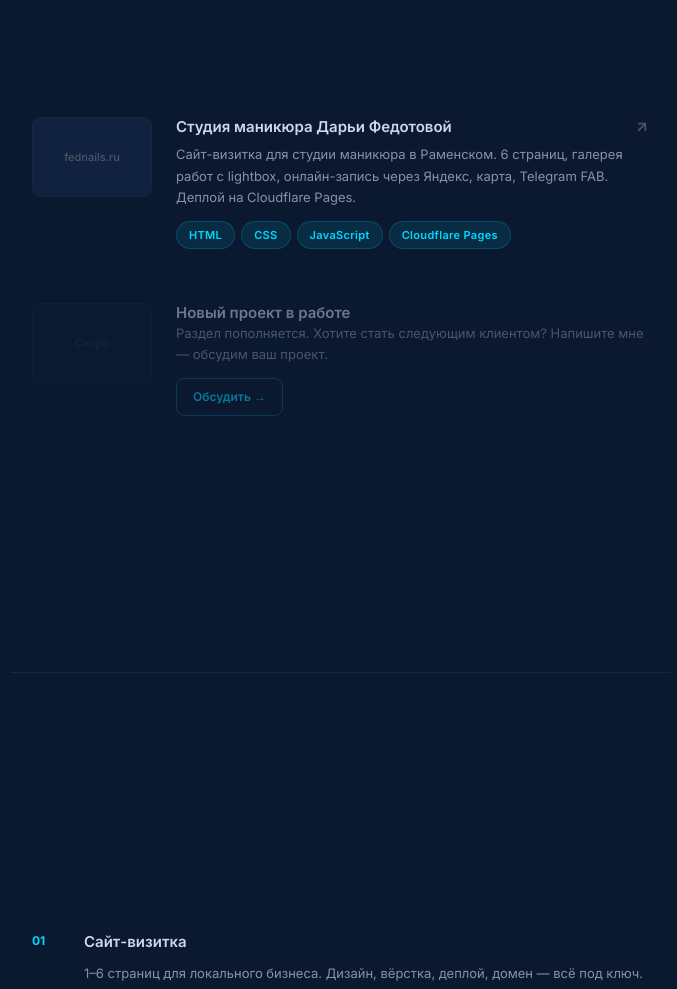
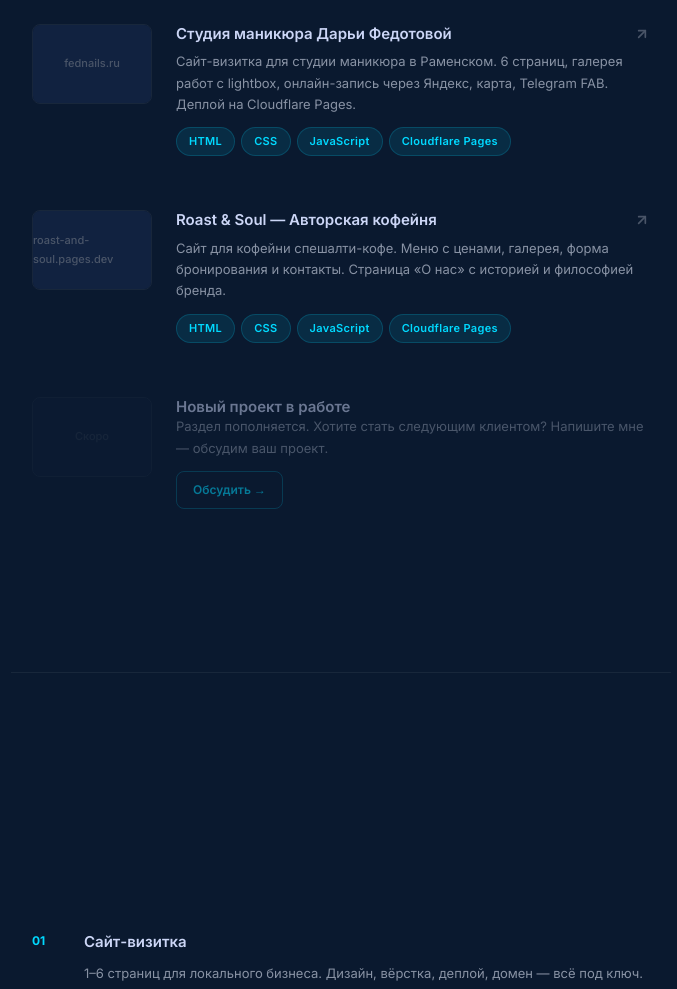
Before and after one commit to garcho2408-cloud/ayk-portfolio, a plain HTML site: page index.html in a window 1280 px wide. Shown: the part 1008-1997 px from the top of the page, without its empty margins (529-1206 px from the left). Drawn offline with Linux system fonts and the light colour scheme.

Commit message:
Add Roast & Soul project

```diff
--- a/index.html
+++ b/index.html
@@ -105,6 +105,25 @@
           </div>
         </a>
 
+        <a href="https://roast-and-soul.pages.dev" target="_blank" rel="noopener" class="project-card">
+          <div class="project-card__preview">
+            <div class="project-card__img-placeholder">roast-and-soul.pages.dev</div>
+          </div>
+          <div class="project-card__info">
+            <div class="project-card__header">
+              <h3 class="project-card__title">Roast & Soul — Авторская кофейня</h3>
+              <svg class="project-card__arrow" width="16" height="16" viewBox="0 0 24 24" fill="none" stroke="currentColor" stroke-width="2.5" stroke-linecap="round" stroke-linejoin="round"><line x1="7" y1="17" x2="17" y2="7"></line><polyline points="7 7 17 7 17 17"></polyline></svg>
+            </div>
+            <p class="project-card__desc">Сайт для кофейни спешалти-кофе. Меню с ценами, галерея, форма бронирования и контакты. Страница «О нас» с историей и философией бренда.</p>
+            <div class="project-card__tags">
+              <span class="tag">HTML</span>
+              <span class="tag">CSS</span>
+              <span class="tag">JavaScript</span>
+              <span class="tag">Cloudflare Pages</span>
+            </div>
+          </div>
+        </a>
+
         <div class="project-card project-card--soon">
           <div class="project-card__preview">
             <div class="project-card__img-placeholder project-card__img-placeholder--dim">Скоро</div>
```
